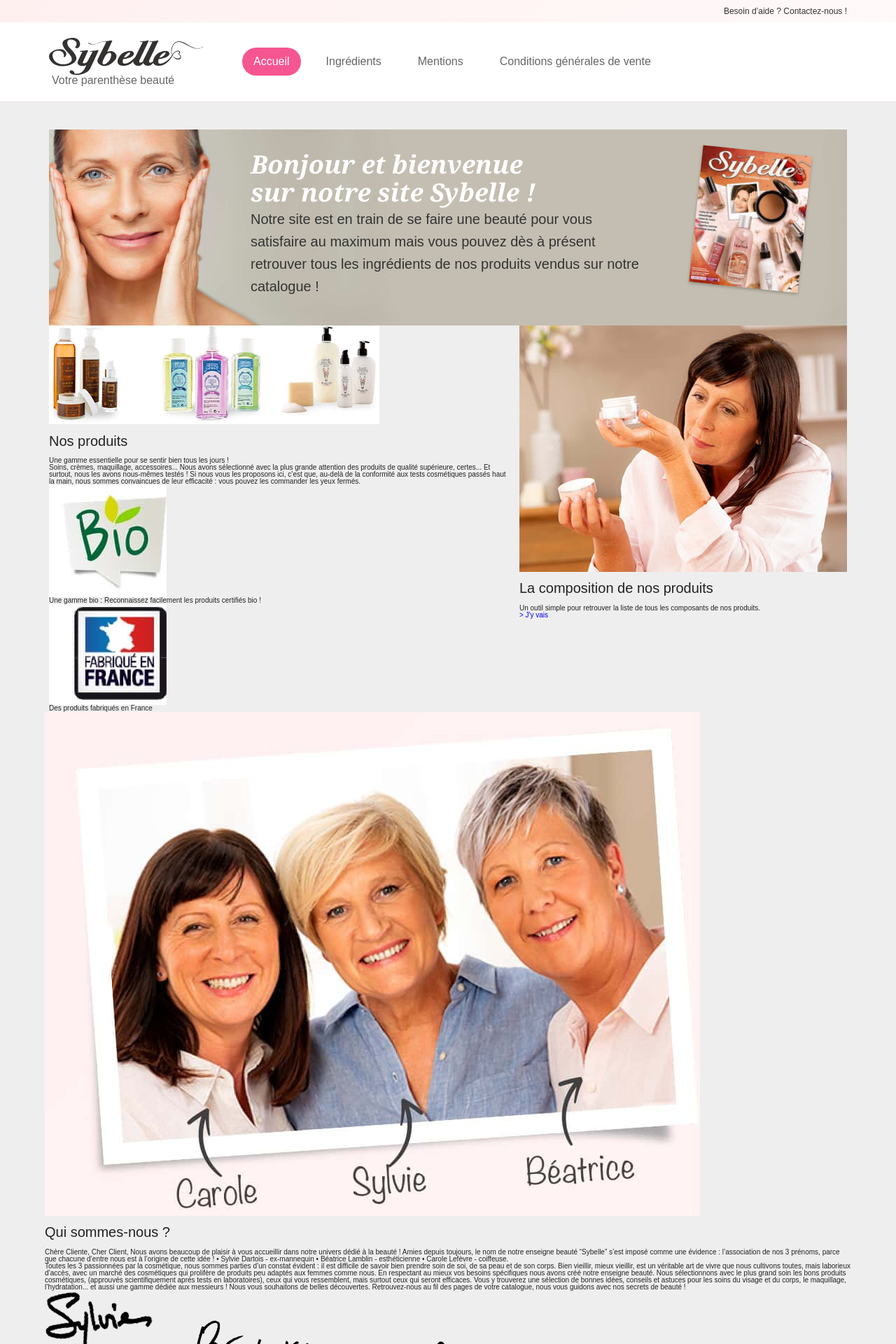
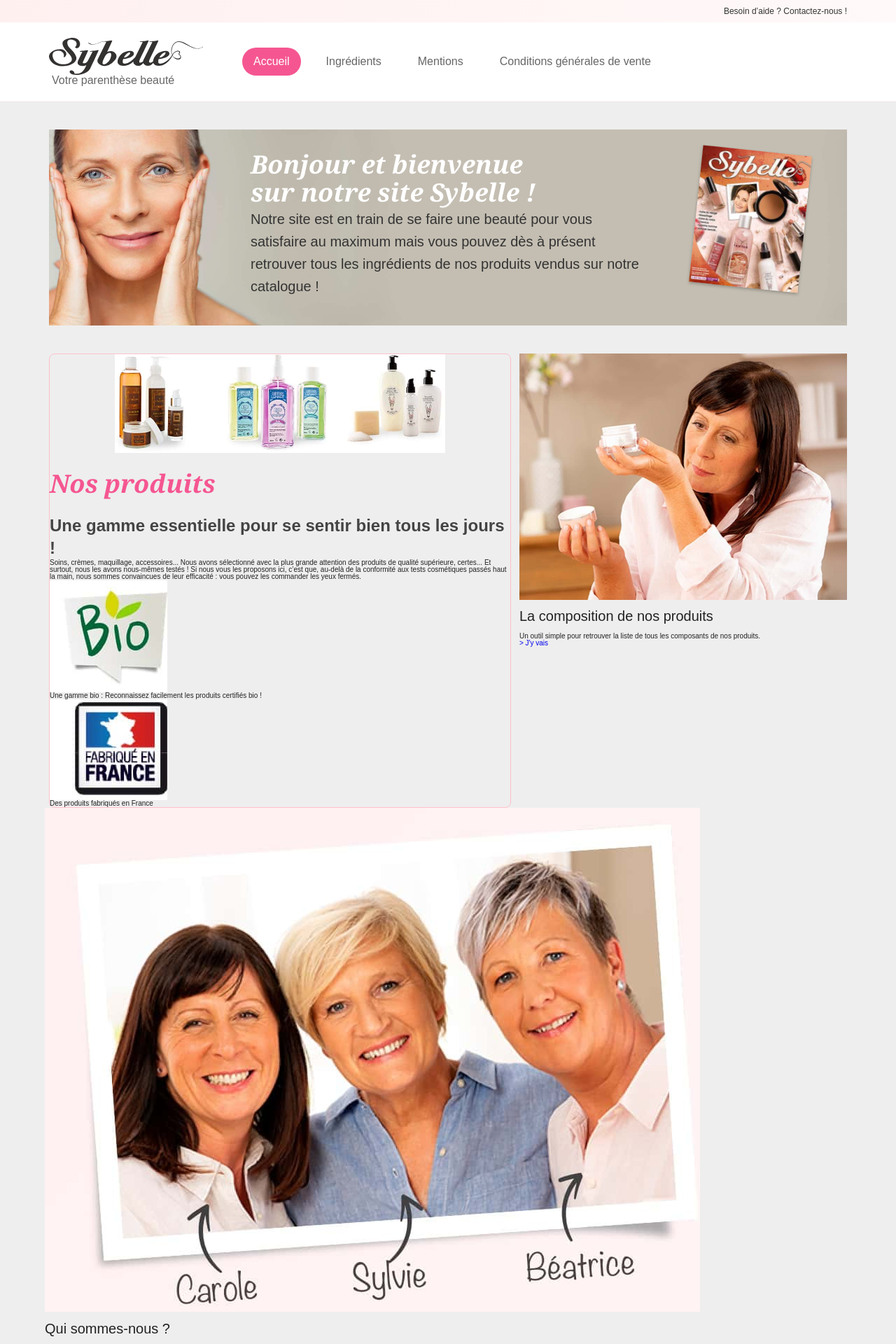
Before and after one commit to sybelledom/sybelledom.github.io, a Jekyll site: the page built from index.html, in a window 1280 px wide. Shown: the top 1920 px of the page at 70% size. Built offline with Jekyll 4.4.1, drawn with Linux system fonts in a browser that asks for light colours.

Commit message:
START styling homepage…

```diff
--- a/_layouts/accueil.html
+++ b/_layouts/accueil.html
@@ -27,8 +27,10 @@
         src="{{ '/assets/images/home_produits.jpg' | relative_url }}"
         alt=""
       />
-      <h1>Nos produits</h1>
-      <h2>Une gamme essentielle pour se sentir bien tous les jours !</h2>
+      <h1 class="produits__title">Nos produits</h1>
+      <h2 class="produits__sub-title">
+        Une gamme essentielle pour se sentir bien tous les jours !
+      </h2>
       <p>
         Soins, crèmes, maquillage, accessoires... Nous avons sélectionné avec la
         plus grande attention des produits de qualité supérieure, certes... Et
--- a/_sass/base/_fonts.scss
+++ b/_sass/base/_fonts.scss
@@ -29,3 +29,19 @@
 $sub-heading: 1.3rem;
 // line-height
 $line-height-base: 1.6rem !default; //16px = 1.6rem
+
+.displayMedium {
+  line-height: 4rem;
+  font-size: $display-medium;
+  font-family: $font-family-headings;
+  font-style: italic;
+  font-weight: bold;
+  color: $primary-regular;
+}
+.heading {
+  line-height: 3.2rem;
+  font-size: $heading;
+  font-family: $font-family-base;
+  font-weight: bold;
+  color: $greys-steel-light;
+}
--- a/_sass/pages/_home.scss
+++ b/_sass/pages/_home.scss
@@ -40,17 +40,28 @@
 }
 
 .produits {
+  margin-top: 4rem;
   padding: 0 0.6rem;
 
   &__gamme {
-
     max-width: 66rem;
     margin-right: 1.2rem;
+    border: 1px solid pink;
+    border-radius: 0.8rem;
 
     &--hero {
+      display: block;
+      margin: 0 auto;
       width: 47.2rem;
       height: auto;
     }
+
+  }
+  &__title {
+    @extend .displayMedium;
+  }
+  &__sub-title {
+    @extend .heading;
   }
 
   &__compo {
```
Also changed, not shown: 3 other files.
